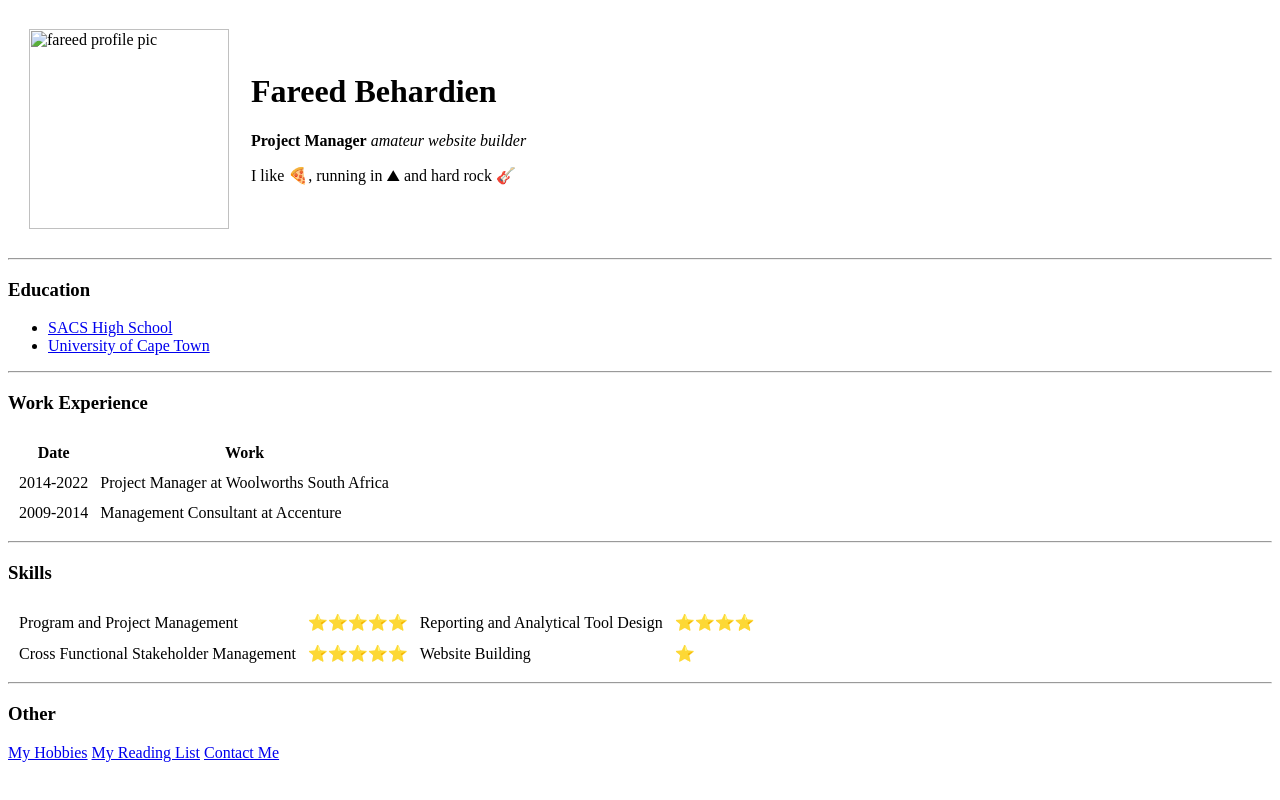
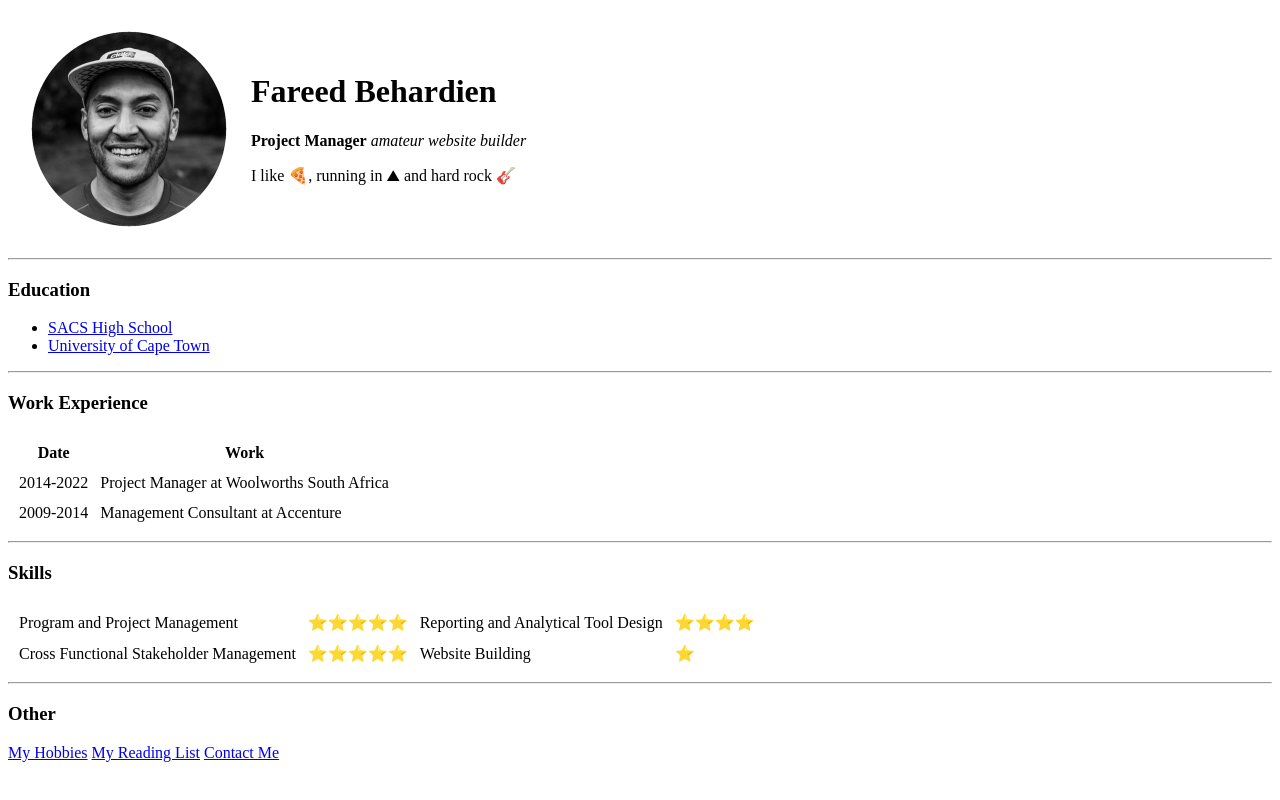
Before and after one commit to FareedyB/cv, a plain HTML site: page index.html in a window 1280 px wide. Drawn offline with Linux system fonts and the light colour scheme.

Commit message:
Update index.html

```diff
--- a/index.html
+++ b/index.html
@@ -10,7 +10,7 @@
   <table cellspacing=20>
     <tr>
       <td>
-        <img src="circlepic.png" alt="fareed profile pic" height="200">
+        <img src="images/circlepic.png" alt="fareed profile pic" height="200">
       </td>
       <td>
         <h1>Fareed Behardien</h1>
```
